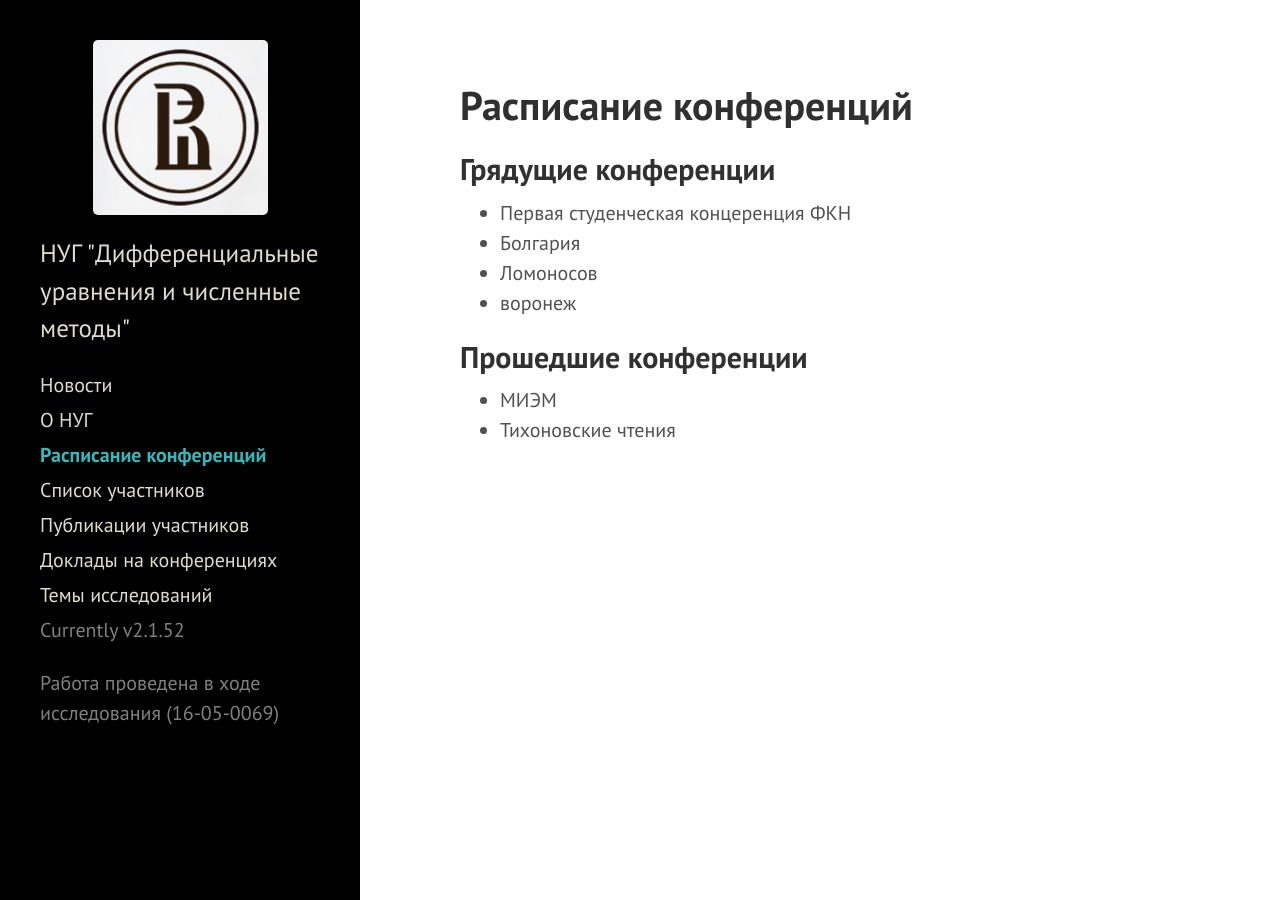
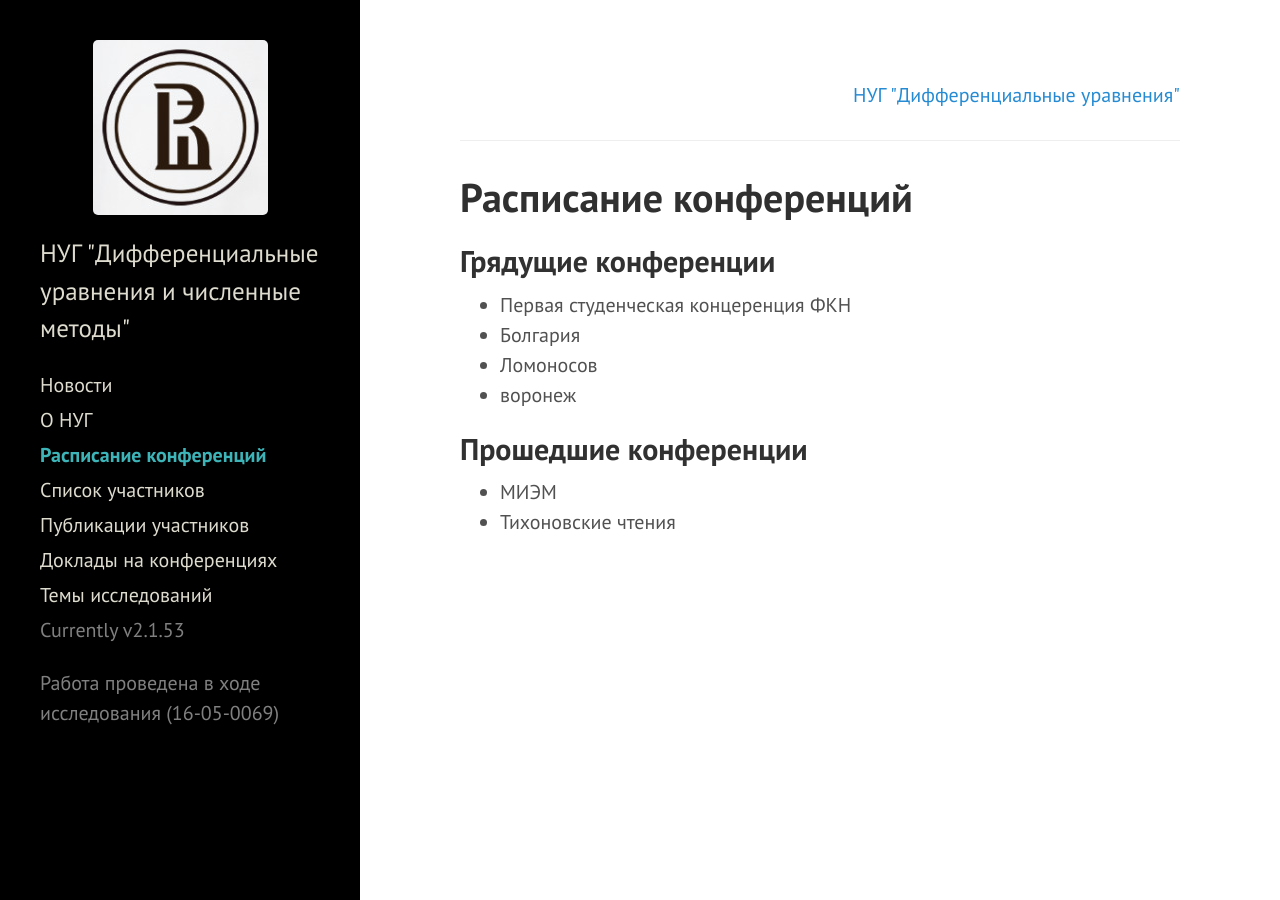
Before and after one commit to hsemmsg/hsemmsg.github.io, a Jekyll site: the page built from conferences.md, in a window 1280 px wide. Built offline with Jekyll 4.4.1, drawn with Linux system fonts in a browser that asks for light colours.

Commit message:
Minor fixes

```diff
--- a/_config.yml
+++ b/_config.yml
@@ -23,7 +23,7 @@
 paginate:         5
 
 # Custom vars
-version:          2.1.52
+version:          2.1.53
 
 github:
   repo:           https://github.com/hsemmsg/hsemmsg.github.io
--- a/_layouts/page.html
+++ b/_layouts/page.html
@@ -1,7 +1,8 @@
 ---
 layout: default
 ---
-
+<div align="right"><a href="{{ site.baseurl }}">НУГ "Дифференциальные уравнения"</a></div>
+<hr>
 <div class="page">
   <h1 class="page-title">{{ page.title }}</h1>
   {{ content }}
--- a/_layouts/post.html
+++ b/_layouts/post.html
@@ -1,7 +1,7 @@
 ---
 layout: default
 ---
-<div align="right"><a href="{{ site.baseurl }}">НУГ "Дифференциальные уравнения и численные методы"<a></div>
+<div align="right"><a href="{{ site.baseurl }}">НУГ "Дифференциальные уравнения"</a></div>
 <hr>
 <div class="post">
   <h1 class="post-title">{{ page.title }}</h1>
```
